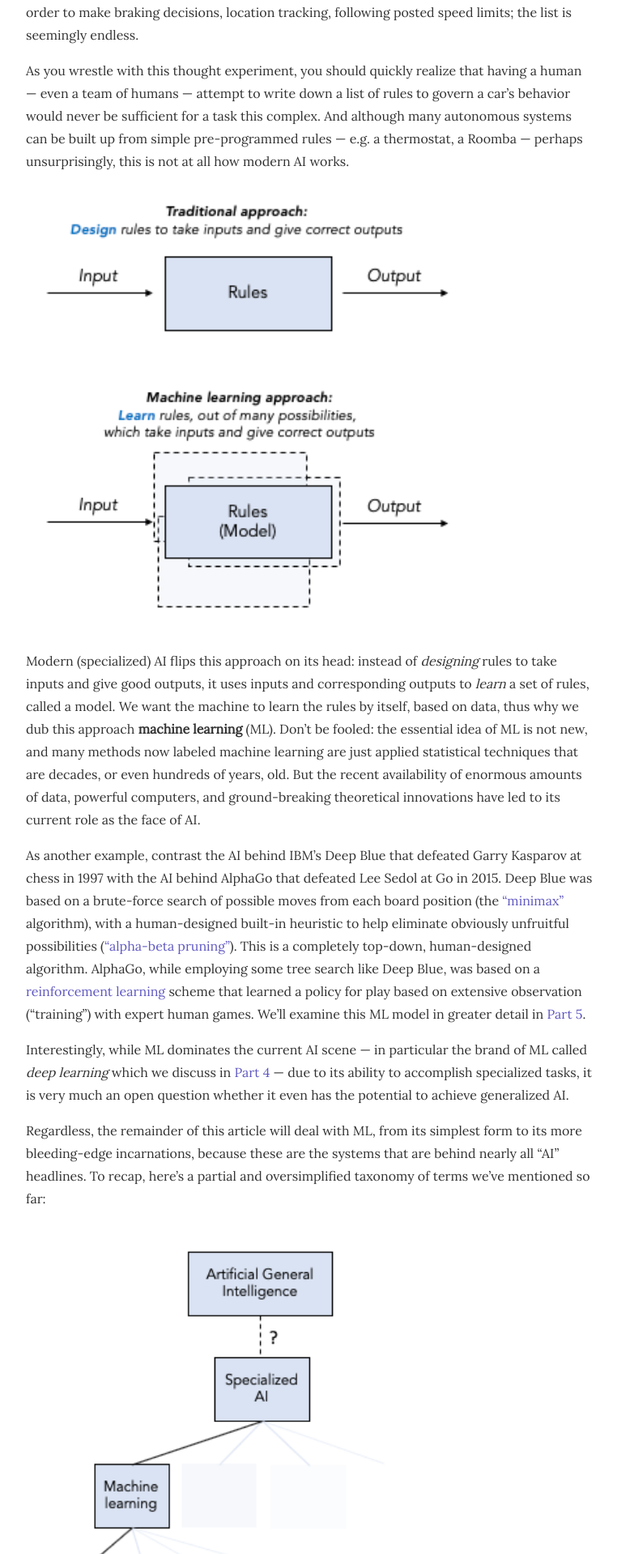
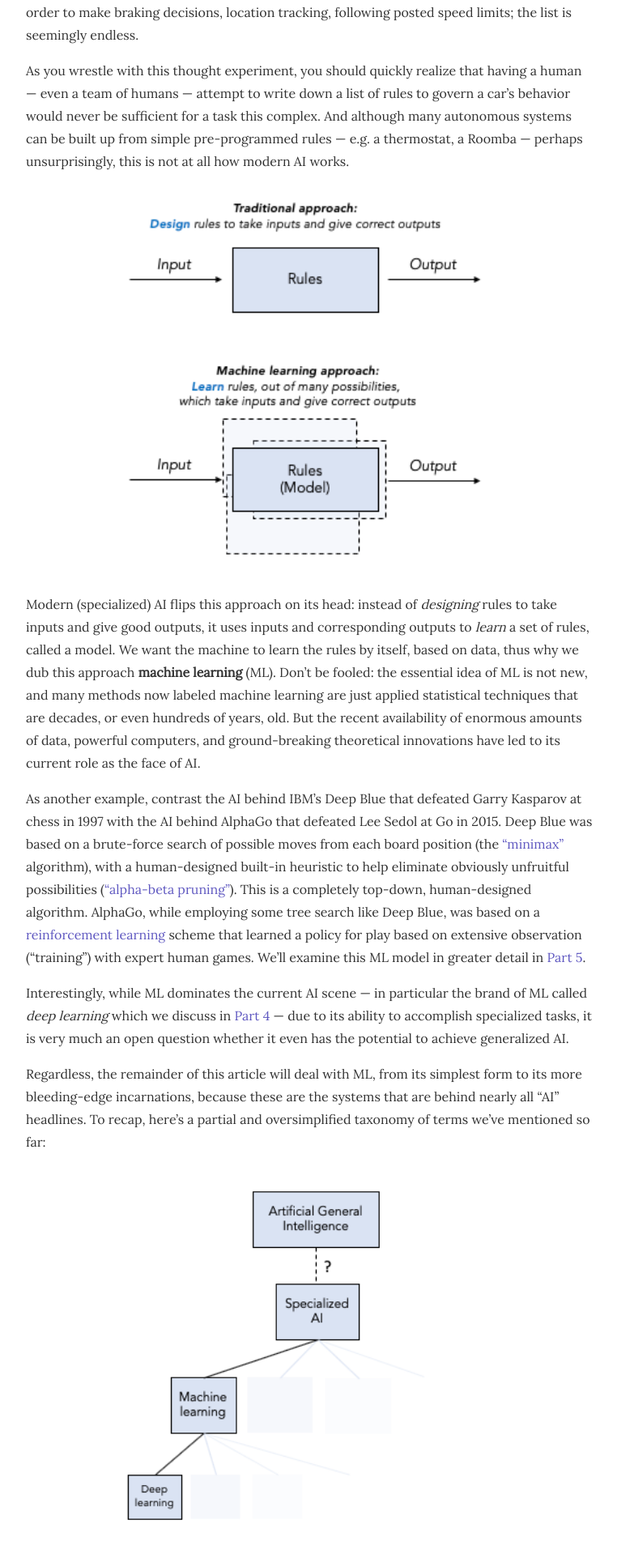
Before and after one commit to stmorse/stmorse.github.io, a Jekyll site: the page built from _posts/2020-04-01-ai-1.md, in a window 1280 px wide. Shown: the part 3419-5338 px from the top of the page at 81% size, without its empty margins (258-1020 px from the left). Built offline with Jekyll 4.4.1, drawn with Linux system fonts in a browser that asks for light colours; nearby versions of some CDN libraries.

Commit message:
center imgs

```diff
--- a/_posts/2020-04-01-ai-1.md
+++ b/_posts/2020-04-01-ai-1.md
@@ -72,7 +72,9 @@
 
 As you wrestle with this thought experiment, you should quickly realize that having a human --- even a team of humans --- attempt to write down a list of rules to govern a car's behavior would never be sufficient for a task this complex.  And although many autonomous systems can be built up from simple pre-programmed rules --- e.g. a thermostat, a Roomba --- perhaps unsurprisingly, this is not at all how modern AI works.
 
-<img align="center" width="80%" src="{{ site.github.url }}/images/ai/learning_the_rules.png" alt="Traditional vs Machine Learning approaches to AI">
+<div style="text-align: center">
+<img align="center" width="70%" src="{{ site.github.url }}/images/ai/learning_the_rules.png" alt="Traditional vs Machine Learning approaches to AI">
+</div>
 
 Modern (specialized) AI flips this approach on its head: instead of *designing* rules to take inputs and give good outputs, it uses inputs and corresponding outputs to *learn* a set of rules, called a model.  We want the machine to learn the rules by itself, based on data, thus why we dub this approach **machine learning** (ML).  Don't be fooled: the essential idea of ML is not new, and many methods now labeled machine learning are just applied statistical techniques that are decades, or even hundreds of years, old.  But the recent availability of enormous amounts of data, powerful computers, and ground-breaking theoretical innovations have led to its current role as the face of AI.
 
@@ -82,7 +84,9 @@
 
 Regardless, the remainder of this article will deal with ML, from its simplest form to its more bleeding-edge incarnations, because these are the systems that are behind nearly all "AI" headlines.  To recap, here's a partial and oversimplified taxonomy of terms we've mentioned so far:
 
-<img align="center" width="80%" src="{{ site.github.url }}/images/ai/partial_taxonomy.png" alt="A partial taxonomy of terms">
+<div style="text-align: center">
+<img align="center" width="70%" src="{{ site.github.url }}/images/ai/partial_taxonomy.png" alt="A partial taxonomy of terms">
+</div>
 
 
 
```
